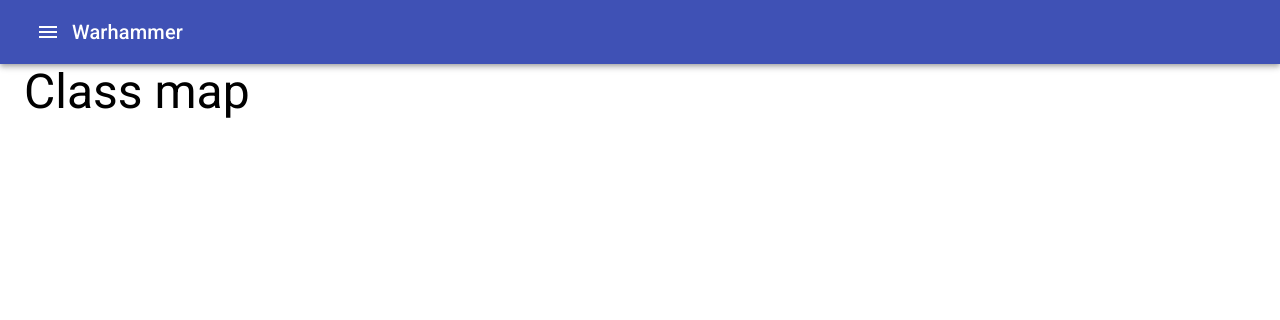
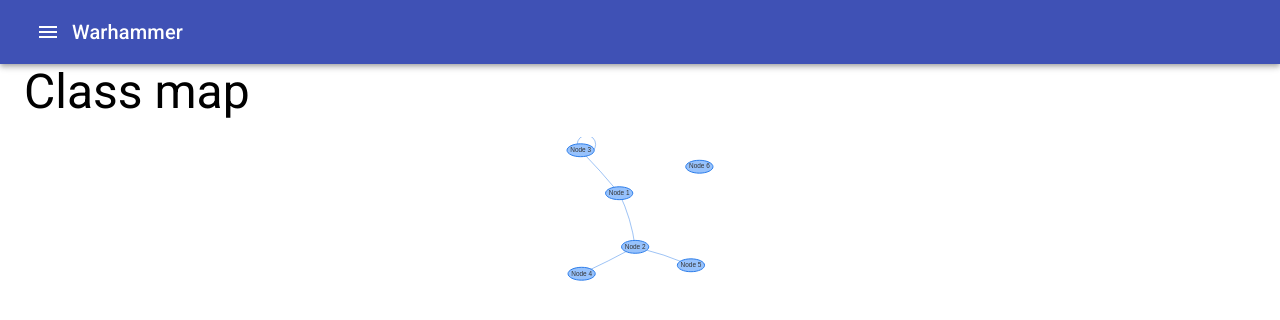
Before and after one commit to matek997/warhammer, a React (Create React App) app: page /map in a window 1280 px wide. Shown: the top 320 px of the page. Built offline with nearby package versions, Linux system fonts and the light colour scheme.

Commit message:
Working graph

```diff
--- /dev/null
+++ b/src/components/graph/INetworkData.ts
@@ -0,0 +1,6 @@
+import { Data, Node, Edge } from "vis-network/dist/types/network/Network"
+
+export default interface INetworkData<NodeData extends Node, EdgeData extends Edge> {
+    nodes?: NodeData[];
+    edges?: EdgeData[]
+}
--- /dev/null
+++ b/src/components/graph/INetworkParams.ts
@@ -0,0 +1,10 @@
+
+import { HTMLAttributes } from "react";
+import { Options } from "vis-network/dist/types/network/Network"
+import INetworkData from "./INetworkData";
+
+export default interface INetworkParams {
+    network?: Options,
+    container?: HTMLAttributes<HTMLDivElement>
+    data?: INetworkData<any, any>
+}
--- /dev/null
+++ b/src/components/graph/Network.tsx
@@ -0,0 +1,22 @@
+import React, { HTMLAttributes, useEffect } from "react";
+import { useRef } from "react";
+import { DataSet, Network as vNetwork } from "vis-network/standalone"
+import INetworkParams from './INetworkParams';
+
+export const Network = (props: INetworkParams) => {
+    console.log(props)
+    const d = props.data;
+    const divRef = useRef<HTMLDivElement>(null);
+    const containerElement = <div {...props.container} ref={divRef} ></div>
+    useEffect(() => {
+        // const network = new vNetwork(divRef.current as HTMLDivElement, props.data ?? {}, props.network);
+        const nodes: any = new DataSet(d?.nodes ?? []);
+        const edges: any = new DataSet(d?.edges ?? []);
+        const data = { nodes, edges }
+
+
+        const network = new vNetwork(divRef.current as HTMLDivElement, data, props.network ?? {});
+    });
+
+    return containerElement
+}
--- a/src/components/views/Map.tsx
+++ b/src/components/views/Map.tsx
@@ -1,14 +1,36 @@
 import { Container, Typography } from "@material-ui/core";
 import React from "react";
+import INetworkData from "../graph/INetworkData";
+import INetworkParams from "../graph/INetworkParams";
+import { Network } from "../graph/Network";
 
-export const Map = ()=> {
+export const Map = () => {
+	const data: INetworkData<{ id: number, label: string }, { from: number, to: number }> = {
+		nodes: [
 
+			{ id: 1, label: "Node 1" },
+			{ id: 2, label: "Node 2" },
+			{ id: 3, label: "Node 3" },
+			{ id: 4, label: "Node 4" },
+			{ id: 5, label: "Node 5" },
+			{ id: 6, label: "Node 6" },
+		],
+		edges: [
+			{ from: 1, to: 3 },
+			{ from: 1, to: 2 },
+			{ from: 2, to: 4 },
+			{ from: 2, to: 5 },
+			{ from: 3, to: 3 },
+		]
+	};
 	return <Container>
 
-		   <Typography variant="h3" gutterBottom>
-        Class map
+		<Typography variant="h3" gutterBottom>
+			Class map
       </Typography>
 
 
+		<Network data={data} />
+
 	</Container>
 }
```
